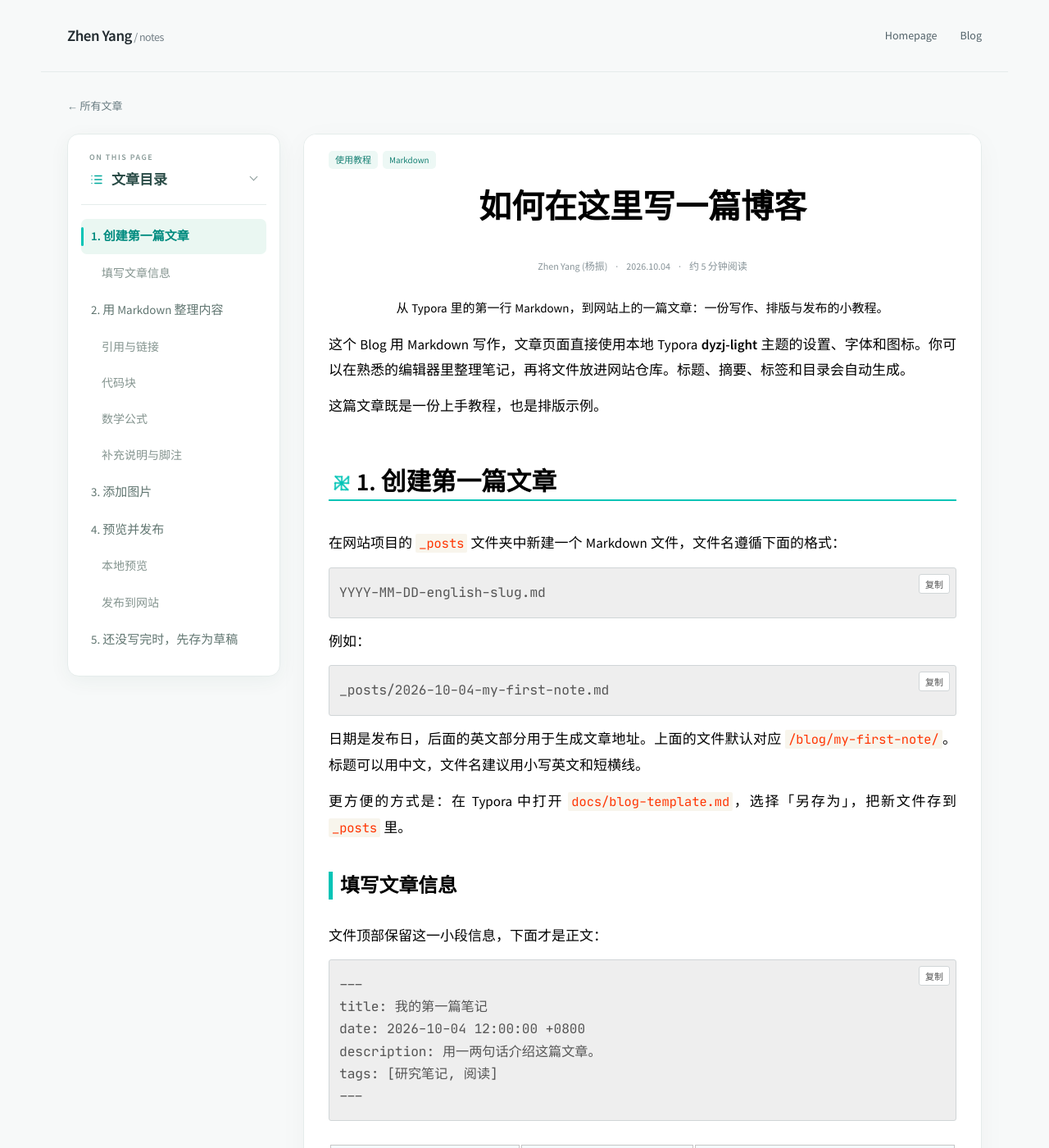
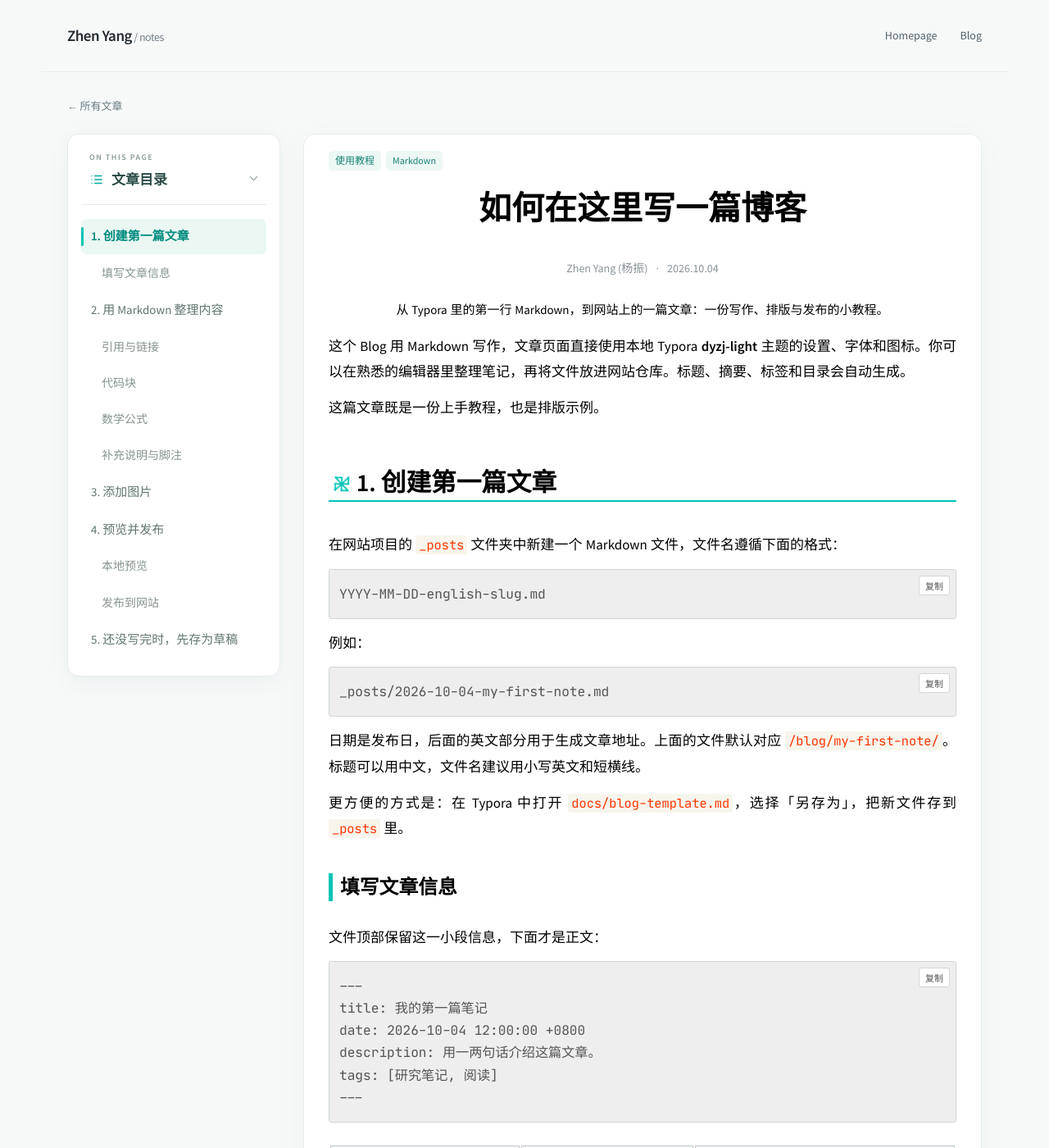
Before and after one commit to MichaelYeung2004/michaelyeung2004.github.io, a Jekyll site: the page built from _posts/2026-10-04-getting-started.md, in a window 1280 px wide and 1400 px high. Shown: the whole window at 82% size. Built offline with Jekyll 4.4.1, drawn with Linux system fonts in a browser that asks for light colours; formulas are drawn with MathJax 3.

Commit message:
Use descriptions in search and add clickable larger blog tags

```diff
--- a/_layouts/blog-post.html
+++ b/_layouts/blog-post.html
@@ -6,9 +6,9 @@
   <article class="blog-paper">
     <div class="typora-reader"><div class="typora-content"><div class="blog-content" id="write">
     <header class="article-header">
-      <div class="blog-tags">{% for tag in page.tags %}<span>{{ tag }}</span>{% endfor %}</div>
+      <div class="blog-tags">{% for tag in page.tags %}<a href="{{ '/blog/' | relative_url }}?tag={{ tag | url_encode }}" target="_self" aria-label="查看标签：{{ tag | escape }}">{{ tag | escape }}</a>{% endfor %}</div>
       <h1><span>{{ page.title | escape }}</span></h1>
-      <div class="article-meta"><span>{{ site.author.name }}</span><span aria-hidden="true">·</span><time datetime="{{ page.date | date_to_xmlschema }}">{{ page.date | date: '%Y.%m.%d' }}</time><span class="reading-time"></span></div>
+      <div class="article-meta"><span>{{ site.author.name }}</span><span aria-hidden="true">·</span><time datetime="{{ page.date | date_to_xmlschema }}">{{ page.date | date: '%Y.%m.%d' }}</time></div>
       {% if page.description %}<p>{{ page.description | escape }}</p>{% endif %}
     </header>
     {% assign blog_image_root = '/_posts/assets/' | relative_url %}
--- a/_pages/blog.html
+++ b/_pages/blog.html
@@ -29,11 +29,11 @@
 </div>
 <section class="blog-post-list" aria-label="文章列表">
   {% for post in posts %}
-  <article class="blog-card" data-tags="{{ post.tags | jsonify | escape }}" data-year="{{ post.date | date: '%Y' }}" data-date="{{ post.date | date_to_xmlschema }}" data-categories="{{ post.categories | jsonify | escape }}">
+  <article class="blog-card" data-description="{{ post.description | default: post.excerpt | strip_html | escape }}" data-tags="{{ post.tags | jsonify | escape }}" data-year="{{ post.date | date: '%Y' }}" data-date="{{ post.date | date_to_xmlschema }}" data-categories="{{ post.categories | jsonify | escape }}">
     <template class="blog-search-body">{{ post.content }}</template>
     <div class="blog-card-date"><time datetime="{{ post.date | date_to_xmlschema }}">{{ post.date | date: '%b %d' }}</time><span>{{ post.date | date: '%Y' }}</span></div>
     <div class="blog-card-body">
-      <div class="blog-tags">{% for tag in post.tags %}<span>{{ tag }}</span>{% endfor %}</div>
+      <div class="blog-tags">{% for tag in post.tags %}<a href="{{ '/blog/' | relative_url }}?tag={{ tag | url_encode }}" target="_self" aria-label="查看标签：{{ tag | escape }}">{{ tag | escape }}</a>{% endfor %}</div>
       <h2><a href="{{ post.url | relative_url }}" target="_self">{{ post.title | escape }}</a></h2>
       <p class="blog-excerpt">{{ post.description | default: post.excerpt | strip_html | truncate: 180 }}</p>
       <span class="blog-match-type" hidden></span>
--- a/assets/css/blog.css
+++ b/assets/css/blog.css
@@ -31,7 +31,8 @@
 .blog-card-date { display: flex; flex-direction: column; gap: 5px; color: #869397; font-size: 12px; padding-top: 4px; }
 .blog-card-date time { color: #46565d; font-size: 15px; font-weight: 700; }
 .blog-tags { display: flex; flex-wrap: wrap; gap: 6px; }
-.blog-tags span { color: #168174; background: #edf8f5; border-radius: 5px; padding: 2px 8px; font-size: 11px; line-height: 1.7; }
+.blog-tags a { color: #168174; background: #edf8f5; border-radius: 5px; padding: 2px 8px; font-size: 12px; line-height: 1.7; }
+.blog-tags a:hover { background: #dff2ec; color: #08796e; text-decoration: none; }
 .blog-card h2 { margin: 12px 0; font-size: 23px; line-height: 1.4; letter-spacing: -.3px; }
 .blog-card h2 a { color: var(--ink); }
 .blog-card p { color: #6c7980; font-size: 14px; line-height: 1.9; margin: 0 0 16px; }
@@ -51,9 +52,8 @@
 .blog-paper { min-width: 0; background: white; border: 1px solid var(--line); border-radius: 16px; padding: 44px 48px; box-shadow: 0 8px 35px rgba(21, 53, 50, .035); }
 .article-header { padding-bottom: 28px; margin-bottom: 32px; border-bottom: 1px solid var(--line); }
 .article-header h1 { font-size: clamp(28px, 3.5vw, 40px); line-height: 1.4; margin: 18px 0; letter-spacing: -.6px; overflow-wrap: anywhere; }
-.article-meta { display: flex; flex-wrap: wrap; align-items: center; gap: 10px; color: #879398; font-size: 12px; }
+.article-meta { display: flex; flex-wrap: wrap; align-items: center; gap: 10px; color: #879398; font-size: 14px; }
 .article-header > p { font-size: 15px; color: #77868b; line-height: 1.9; margin: 20px 0 0; }
-.reading-time:not(:empty)::before { content: '·'; margin-right: 10px; }
 .blog-toc { grid-column: 1; grid-row: 1; position: sticky; top: 28px; min-width: 0; padding: 20px 16px; font-size: 15px; background: #fff; border: 1px solid var(--line); border-radius: 14px; box-shadow: 0 6px 24px rgba(24,65,60,.055); }
 .blog-toc summary { position: relative; list-style: none; padding: 0 10px 16px; border-bottom: 1px solid var(--line); cursor: pointer; }
 .blog-toc summary::-webkit-details-marker { display: none; }
--- a/assets/css/typora-bridge.css
+++ b/assets/css/typora-bridge.css
@@ -5,6 +5,8 @@
 .typora-reader #write > .article-header { border: 0; padding: 0; margin: 0; }
 .typora-reader #write .article-header h1 { letter-spacing: normal; overflow-wrap: anywhere; }
 .typora-reader .article-meta { justify-content: center; }
+.typora-reader #write .blog-tags a { font-size: 12px; padding: 2px 8px; color: #168174; background: #edf8f5; border: 0; border-radius: 5px; line-height: 1.7; }
+.typora-reader #write .blog-tags a:hover { color: #08796e !important; background: #dff2ec; text-decoration: none; }
 .typora-reader #write .article-header > p { text-align: center; }
 .typora-reader #write .table-scroll { overflow-x: auto; margin: .8em 0; }
 .typora-reader #write .table-scroll table { display: table; width: 100%; }
--- a/assets/js/blog.js
+++ b/assets/js/blog.js
@@ -47,7 +47,7 @@
     var firstParagraph = body.querySelector('p');
     var title = card.querySelector('h2 a');
     var excerpt = card.querySelector('.blog-excerpt');
-    return { card: card, titleElement: title, title: title.textContent, excerptElement: excerpt, excerpt: excerpt.textContent, body: body.textContent, sentences: sentenceList, first: sentences(firstParagraph ? firstParagraph.textContent : body.textContent)[0] || '', date: Date.parse(card.dataset.date) || 0, rank: 0 };
+    return { card: card, titleElement: title, title: title.textContent, excerptElement: excerpt, excerpt: excerpt.textContent, description: card.dataset.description || excerpt.textContent, body: body.textContent, sentences: sentenceList, first: sentences(firstParagraph ? firstParagraph.textContent : body.textContent)[0] || '', date: Date.parse(card.dataset.date) || 0, rank: 0 };
   });
   function filterPosts() {
     var query = search ? search.value.trim().toLocaleLowerCase() : '';
@@ -68,7 +68,7 @@
       badge.hidden = !query;
       badge.textContent = entry.rank === 0 ? '标题匹配' : '正文匹配';
       var snippet = entry.excerpt;
-      if (query) snippet = entry.rank === 0 ? entry.first : (entry.sentences.find(function (sentence) { return includesAll(sentence, terms); }) || entry.sentences.find(function (sentence) { return terms.some(function (term) { return sentence.toLocaleLowerCase().indexOf(term) >= 0; }); }) || entry.first);
+      if (query) snippet = entry.rank === 0 ? entry.description : (entry.sentences.find(function (sentence) { return includesAll(sentence, terms); }) || entry.sentences.find(function (sentence) { return terms.some(function (term) { return sentence.toLocaleLowerCase().indexOf(term) >= 0; }); }) || entry.first);
       highlight(entry.titleElement, entry.title, terms);
       highlight(entry.excerptElement, snippet, terms);
       if (matches) matched.push(entry);
@@ -94,6 +94,13 @@
   if (categoryFilter) categoryFilter.addEventListener('change', resetFilters);
   if (scope) scope.addEventListener('change', resetFilters);
   if (more) more.addEventListener('click', function () { visibleLimit += 10; filterPosts(); });
+  if (list && typeof window !== 'undefined') {
+    var requestedTag = new URLSearchParams(window.location.search).get('tag');
+    if (requestedTag && filters.some(function (button) { return button.dataset.filter === requestedTag; })) {
+      activeTag = requestedTag;
+      filters.forEach(function (button) { button.setAttribute('aria-pressed', String(button.dataset.filter === activeTag)); });
+    }
+  }
   filterPosts();
   var content = document.querySelector('.blog-content');
   if (!content) return;
@@ -119,10 +126,6 @@
     input.closest('li').classList.add('md-task-list-item');
   });
   content.querySelectorAll('a[href^="#"]').forEach(function (link) { link.target = '_self'; });
-  var text = content.textContent;
-  var chinese = (text.match(/[\u3400-\u9fff]/g) || []).length;
-  var words = text.replace(/[\u3400-\u9fff]/g, '').trim().split(/\s+/).filter(Boolean).length;
-  document.querySelector('.reading-time').textContent = '约 ' + Math.max(1, Math.ceil(chinese / 350 + words / 220)) + ' 分钟阅读';
   var headings = Array.from(content.querySelectorAll('h2, h3'));
   var toc = document.querySelector('.blog-toc');
   var links = [];
--- a/tools/test-blog-search.mjs
+++ b/tools/test-blog-search.mjs
@@ -10,6 +10,7 @@
   return { dataset: { tags: '[]', categories: '[]', date, year: '2026' }, nodes, querySelector(selector) { return nodes[selector]; } };
 }
 const cards = [card('Alpha old', 'Opening sentence. Next sentence.', '2026-01-01'), card('Other new', 'Opening sentence. Alpha appears here.', '2026-09-01'), card('Alpha new', 'First sentence. More text.', '2026-08-01')];
+cards[2].dataset.description = 'The full description, not the opening sentence.';
 const search = { value: 'Alpha', addEventListener() {} };
 const scope = { value: 'all', addEventListener() {} };
 const list = { order: [], appendChild(item) { this.order.push(item); } };
@@ -25,7 +26,7 @@
   return list.order;
 }
 assert.deepEqual(run('Alpha'), [cards[2], cards[0], cards[1]], 'Title first, descending dates within each match type');
-assert.equal(cards[2].nodes['.blog-excerpt'].children.map(n => n.textContent).join(''), 'First sentence.');
+assert.equal(cards[2].nodes['.blog-excerpt'].children.map(n => n.textContent).join(''), 'The full description, not the opening sentence.');
 assert.equal(cards[1].nodes['.blog-excerpt'].children.map(n => n.textContent).join(''), 'Alpha appears here.');
 assert.equal(cards[1].nodes['.blog-excerpt'].children.some(n => n.textContent === 'Alpha'), true);
 assert.deepEqual(run('Alpha', 'title'), [cards[2], cards[0]]);
```
Also changed, not shown: docs/BLOG.md (+1 -1 lines).
